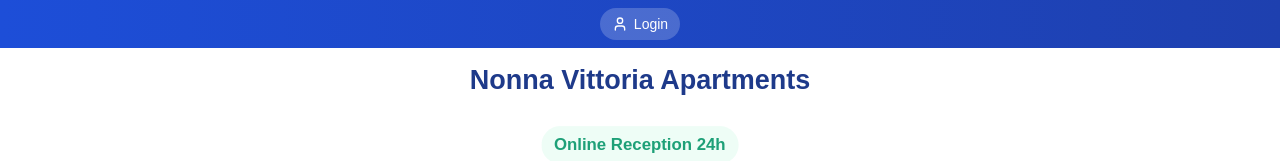
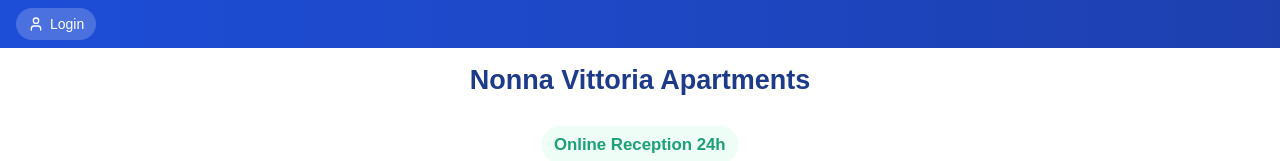
Before and after one commit to Mardar91/nva-webapp, a React (Create React App) app: page / in a window 1280 px wide. Shown: the top 161 px of the page. Built offline with nearby package versions, Linux system fonts and the light colour scheme.

Commit message:
fix: align login button to left side

```diff
--- a/src/components/HeroSection.tsx
+++ b/src/components/HeroSection.tsx
@@ -103,7 +103,7 @@ const HeroSection = () => {
         className="fixed top-0 left-0 right-0 z-50 bg-gradient-to-r from-blue-700 to-blue-800 dark:from-blue-800 dark:to-blue-900"
         style={{ paddingTop: 'env(safe-area-inset-top)' }}
       >
-        <div className="flex items-center justify-center px-4 py-2">
+        <div className="flex items-center justify-start px-4 py-2">
           {isLoggedIn ? (
             /* Logged in state - Name with dropdown */
             <div className="relative" ref={userMenuRef}>
@@ -120,7 +120,7 @@ const HeroSection = () => {
 
               {/* Dropdown Menu */}
               {showUserMenu && (
-                <div className="absolute left-1/2 -translate-x-1/2 mt-2 w-40 bg-white dark:bg-gray-800 rounded-lg shadow-lg py-1 z-50">
+                <div className="absolute left-0 mt-2 w-40 bg-white dark:bg-gray-800 rounded-lg shadow-lg py-1 z-50">
                   <button
                     onClick={handleLogout}
                     className="w-full flex items-center gap-2 px-4 py-2 text-sm text-gray-700 dark:text-gray-300 hover:bg-gray-100 dark:hover:bg-gray-700 transition-colors"
```
